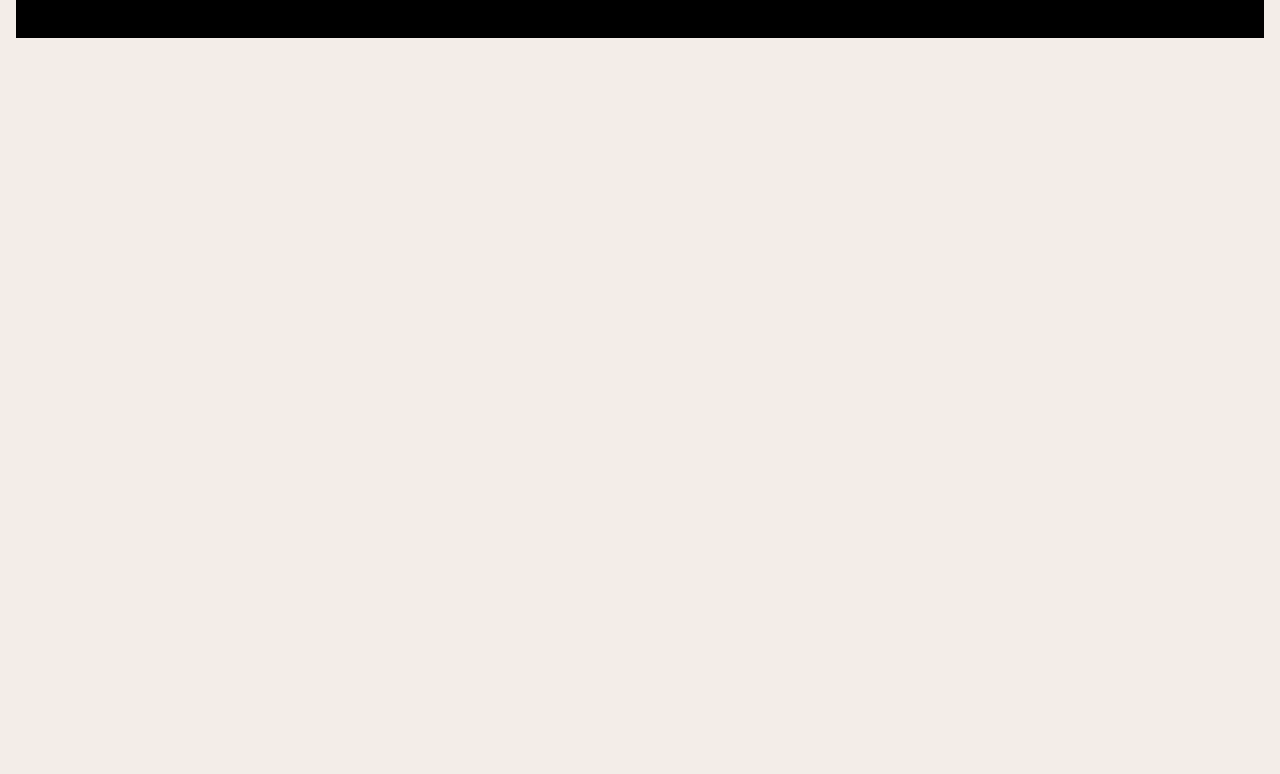
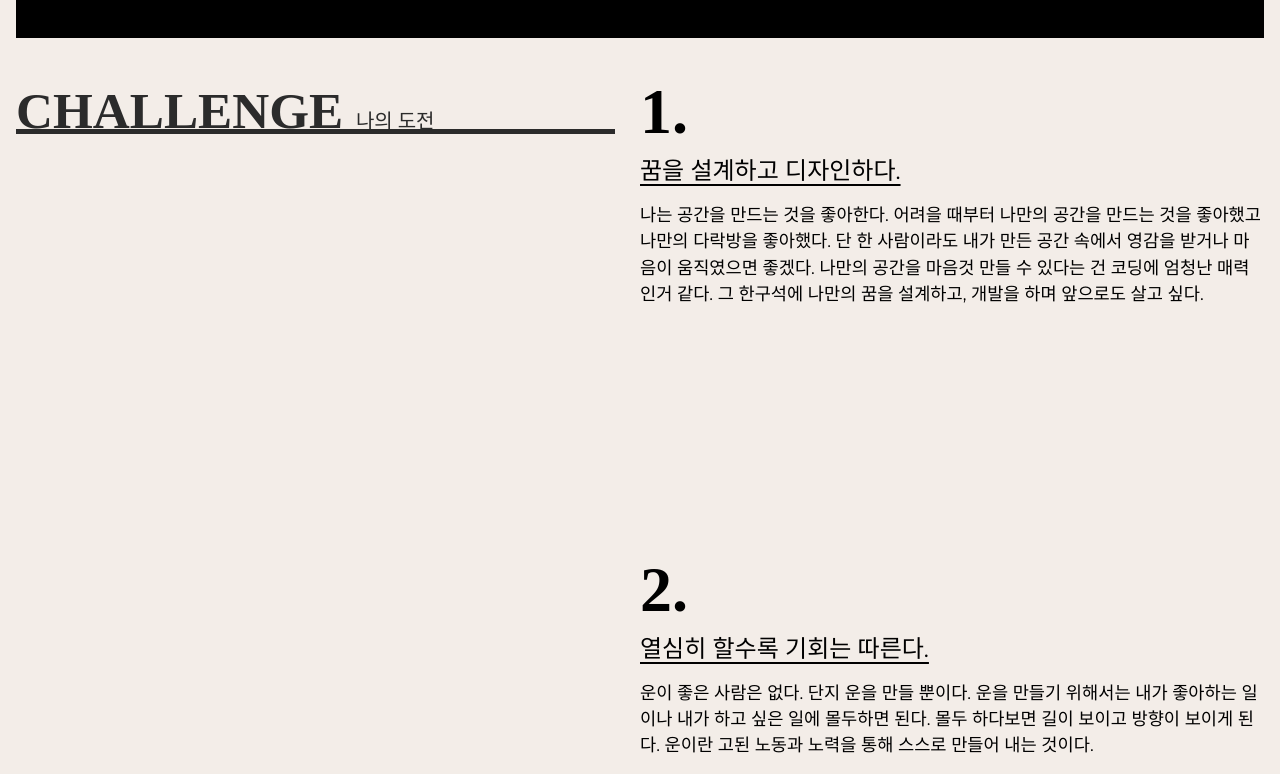
Before and after one commit to Dessert99/Clone_WEBSTORYBOY-PortFolio, a React (Create React App) app: page / in a window 1280 px wide. Shown: the part 746-1520 px from the top of the page. Before the commit the page ends 800 px from the top, so only its background shows below. Built offline with nearby package versions, Linux system fonts and the light colour scheme; a small style sheet from the web is missing; a web font is replaced by a local one.

Commit message:
skill 추가

```diff
--- a/src/assets/scss/section/_skill.scss
+++ b/src/assets/scss/section/_skill.scss
@@ -0,0 +1,67 @@
+.skill__inner {
+  padding: 16px;
+  display: flex;
+  justify-content: space-between;
+
+  @media (max-width: 800px) {
+    flex-direction: column;
+  }
+  .skill__title {
+    position: sticky; //스크롤을 따라가다가, 일정 위치에 붙어서 고정되는 속성
+    top: 70px; //스크롤할 때, 화면 위에서 70px 떨어진 지점에 도달하면 그 자리에 붙어 있게 만든다.
+    width: 48%; //화면 가로 48%만 적용.
+
+    left: 0;
+    height: 5vw;
+    font-size: 4vw;
+    font-weight: 900;
+    line-height: 1.6;
+    font-family: var(--mainKor-font);
+    text-transform: uppercase;
+    color: var(--black100);
+    border-bottom: 0.4vw solid var(--black100);
+    @media (max-width: 800px) {
+      width: 100%;
+      margin-bottom: 10vw;
+      font-size: 30px;
+      height: auto;
+      top: 68px;
+      background-color: var(--mainBg-color);
+    }
+
+    em {
+      font-size: 1.25rem;
+      font-weight: 400;
+      line-height: 2;
+    }
+  }
+
+  .skill__desc {
+    width: 50%;
+
+    @media (max-width: 800px) {
+      width: 100%;
+    }
+    span {
+      font-size: 5vw;
+      line-height: 1;
+      font-weight: 900;
+      line-height: 1.3;
+      font-family: var(--mainNum-font);
+
+      @media (max-width: 800px) {
+        font-size: 20vw;
+      }
+    }
+    h3 {
+      font-size: 1.5rem;
+      text-decoration: underline;
+      text-underline-position: under;
+      margin-bottom: 1vw;
+    }
+    p {
+      margin-bottom: 30vh;
+      font-size: 1.1rem;
+    }
+  }
+}
--- a/src/components/Site.jsx
+++ b/src/components/Site.jsx
@@ -1,7 +1,7 @@
 import React from 'react';
 
 function Site() {
-  return <div></div>;
+  return <section id="site"></section>;
 }
 
 export default Site;
--- a/src/components/Skill.jsx
+++ b/src/components/Skill.jsx
@@ -1,7 +1,39 @@
 import React from 'react';
 
+const skillText = [
+  {
+    title: '꿈을 설계하고 디자인하다.',
+    desc: '나는 공간을 만드는 것을 좋아한다. 어려을 때부터 나만의 공간을 만드는 것을 좋아했고 나만의 다락방을 좋아했다. 단 한 사람이라도 내가 만든 공간 속에서 영감을 받거나 마음이 움직였으면 좋겠다. 나만의 공간을 마음것 만들 수 있다는 건 코딩에 엄청난 매력인거 같다. 그 한구석에 나만의 꿈을 설계하고, 개발을 하며 앞으로도 살고 싶다.',
+  },
+  {
+    title: '열심히 할수록 기회는 따른다.',
+    desc: '운이 좋은 사람은 없다. 단지 운을 만들 뿐이다. 운을 만들기 위해서는 내가 좋아하는 일이나 내가 하고 싶은 일에 몰두하면 된다. 몰두 하다보면 길이 보이고 방향이 보이게 된다. 운이란 고된 노동과 노력을 통해 스스로 만들어 내는 것이다.',
+  },
+  {
+    title: '나에게 정직하다.',
+    desc: '정직은 다른 사람보다 나에게 큰 의미를 부여해야 한다. 자신이 정직하지 않으면 진정으로 원하는 일을 열정적으로 밀고 나갈 수 없다. 마음에서 우러나오는 일을 해야 정직해지며 삶을 더 즐길 줄 알게 된다.',
+  },
+];
+
 function Skill() {
-  return <div></div>;
+  return (
+    <section id="skill">
+      <div className="skill__inner">
+        <h2 className="skill__title">
+          Challenge <em>나의 도전</em>
+        </h2>
+        <div className="skill__desc">
+          {skillText.map((text, key) => (
+            <div>
+              <span>{key + 1}.</span>
+              <h3>{text.title}</h3>
+              <p>{text.desc}</p>
+            </div>
+          ))}
+        </div>
+      </div>
+    </section>
+  );
 }
 
 export default Skill;
```
